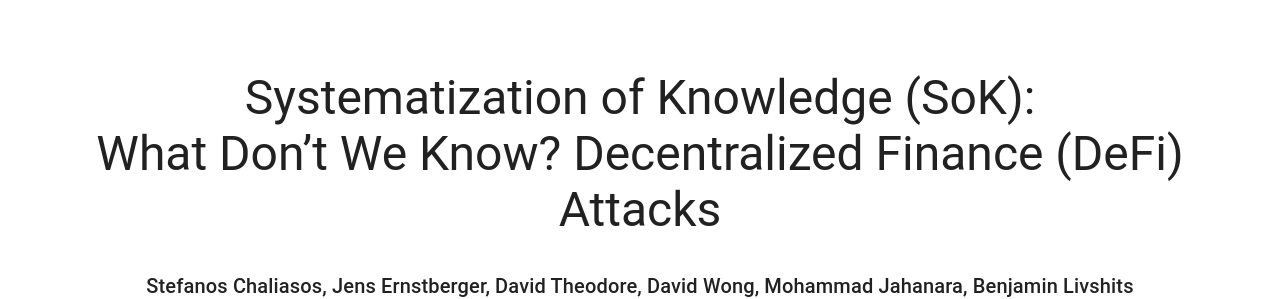
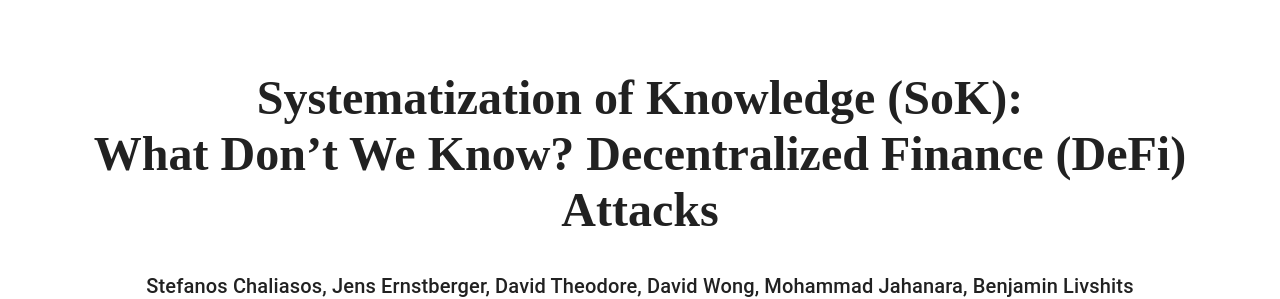
Before and after one commit to zksecurity/zkbugs-website, a React (Vite) app: page /paper in a window 1280 px wide. Shown: the part 172-471 px from the top of the page. Built offline with nearby package versions, Linux system fonts and the light colour scheme.

Commit message:
fix broken font family in paper page

```diff
--- a/src/pages/paper/PaperPage.jsx
+++ b/src/pages/paper/PaperPage.jsx
@@ -43,8 +43,9 @@ const ContainerStyled = styled(SmallContainer)(({ theme }) => ({
     "& > *": {
       marginTop: "2rem",
     },
-    "& h3": {
+    "& .paper-title": {
       fontWeight: 700,
+      fontFamily: "inherit",
     },
   },
   "& .embed-container": {
@@ -54,9 +55,11 @@ const ContainerStyled = styled(SmallContainer)(({ theme }) => ({
   "& .citation": {
     "& h4, h6": {
       fontWeight: 700,
+      fontFamily: "inherit",
     },
     "& h4": {
       marginBottom: "2rem",
+      fontFamily: "inherit",
     },
   },
   [theme.breakpoints.down("sm")]: {
@@ -72,10 +75,16 @@ function PaperPage() {
     <ContainerStyled>
       <div className="section hero">
         <div>
-          <Typography sx={{ typography: { md: "h3", sm: "h4", xs: "h4" } }}>
+          <Typography
+            sx={{ typography: { md: "h3", sm: "h4", xs: "h4" } }}
+            className="paper-title"
+          >
             {PAPER_SUBJECT}:
           </Typography>
-          <Typography sx={{ typography: { md: "h3", sm: "h4", xs: "h4" } }}>
+          <Typography
+            sx={{ typography: { md: "h3", sm: "h4", xs: "h4" } }}
+            className="paper-title"
+          >
             {PAPER_TITLE}
           </Typography>
         </div>
```
